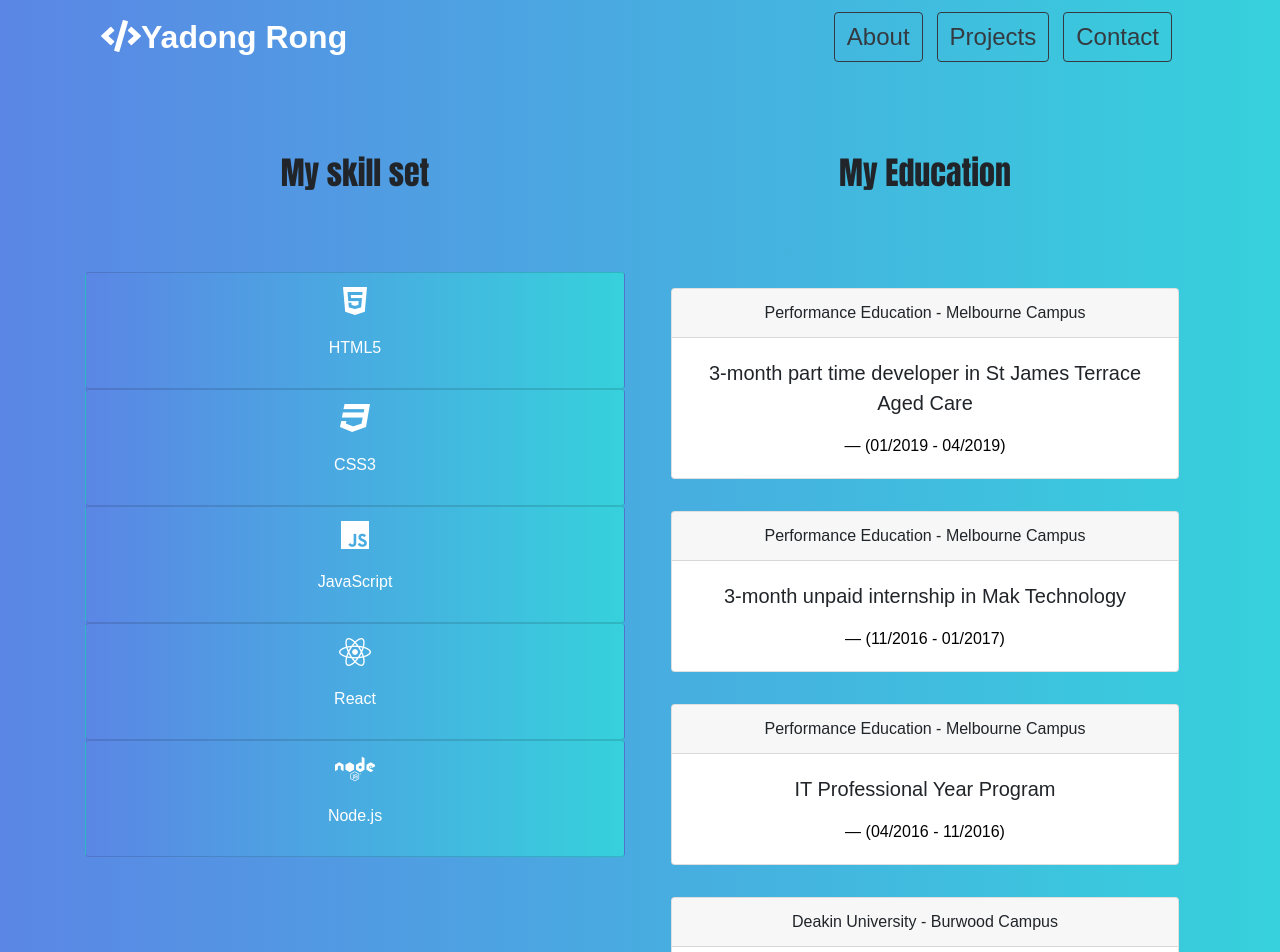
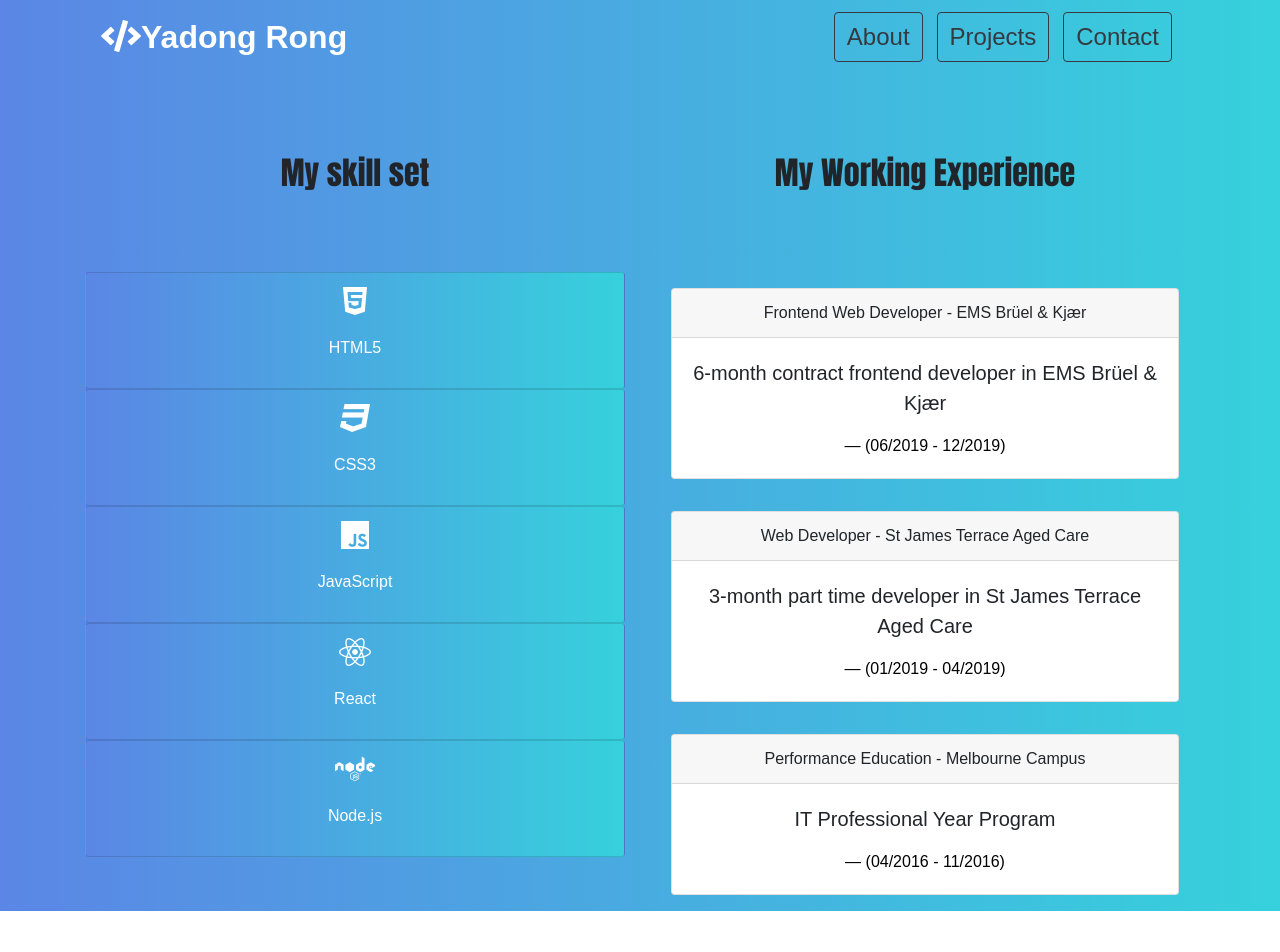
Before and after one commit to rongyadong/my_react_portfolio, a React (Create React App) app: page /about in a window 1280 px wide. Shown: the top 952 px of the page. After the commit the page ends 911 px from the top, so only its background shows below. Built offline with nearby package versions, Linux system fonts and the light colour scheme.

Commit message:
updated working experience

```diff
--- a/src/components/About.jsx
+++ b/src/components/About.jsx
@@ -13,29 +13,19 @@ class About extends Component {
     ],
     educations: [
       [
-        '3-month part time developer in St James Terrace Aged Care',
-        'Performance Education - Melbourne Campus',
-        '(01/2019 - 04/2019)'
+        '6-month contract frontend developer in EMS Brüel & Kjær',
+        'Frontend Web Developer - EMS Brüel & Kjær',
+        '(06/2019 - 12/2019)'
       ],
       [
-        '3-month unpaid internship in Mak Technology',
-        'Performance Education - Melbourne Campus',
-        '(11/2016 - 01/2017)'
+        '3-month part time developer in St James Terrace Aged Care',
+        'Web Developer - St James Terrace Aged Care',
+        '(01/2019 - 04/2019)'
       ],
       [
         'IT Professional Year Program',
         'Performance Education - Melbourne Campus',
         '(04/2016 - 11/2016)'
-      ],
-      [
-        'Master of Commerce and finance',
-        'Deakin University - Burwood Campus',
-        '(10 / 2014 - 03 / 2016)'
-      ],
-      [
-        'Bachelor of Information Technology',
-        'Deakin University - Burwood Campus',
-        '(06/2010 - 06/2013)'
       ]
     ]
   }
@@ -52,7 +42,7 @@ class About extends Component {
             </ul>
           </div>
           <div className="col-12 col-lg-6">
-            <h2 className="font-anton">My Education</h2>
+            <h2 className="font-anton">My Working Experience</h2>
             <ul className="list-group">
               {this.state.educations.map((education, index) => (
                 <Education
--- a/src/components/Main.jsx
+++ b/src/components/Main.jsx
@@ -11,7 +11,7 @@ const Main = () => {
             alt="my avatar"
           />
           <div className="banner-text">
-            <h1>Web Developer</h1>
+            <h1>Frontend Web Developer</h1>
             <hr />
             <p>
               HTML5 | CSS3 | Bootstrap | JavaScript | React | Node.js | Express
```
